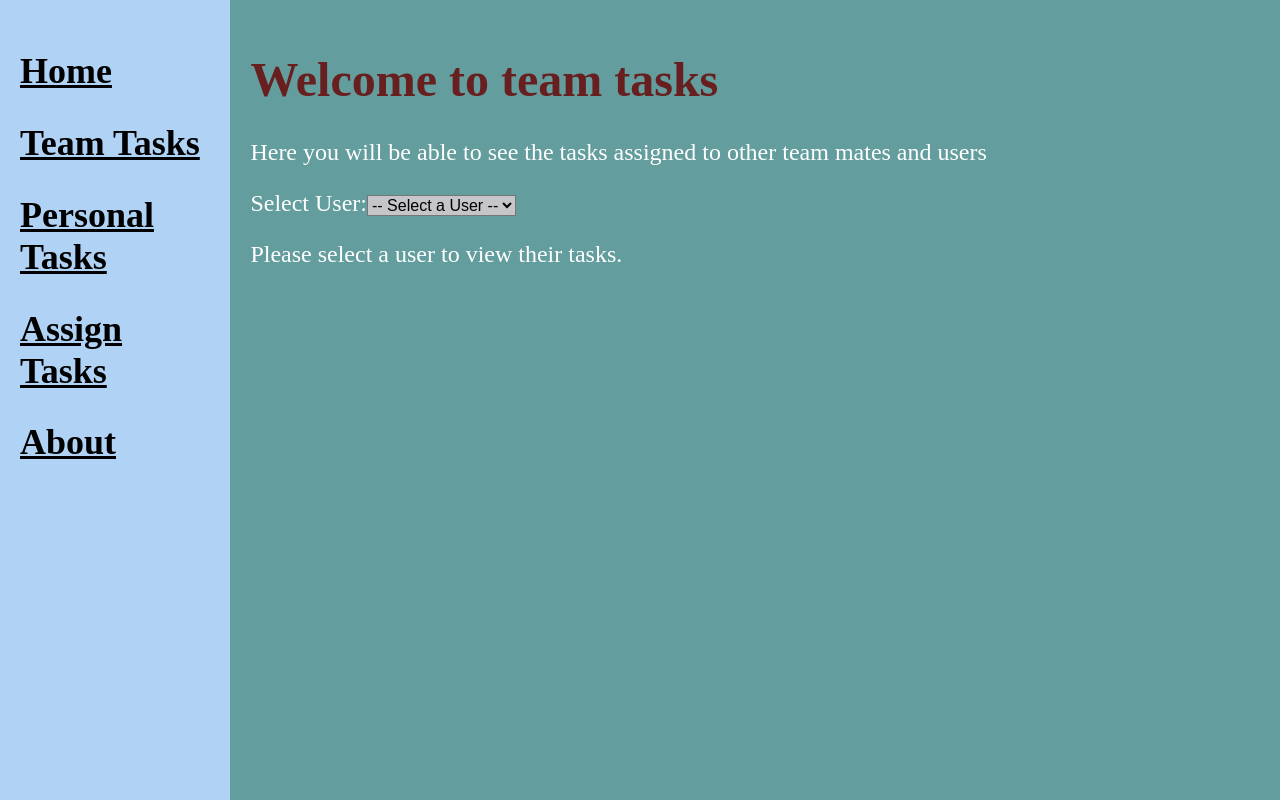
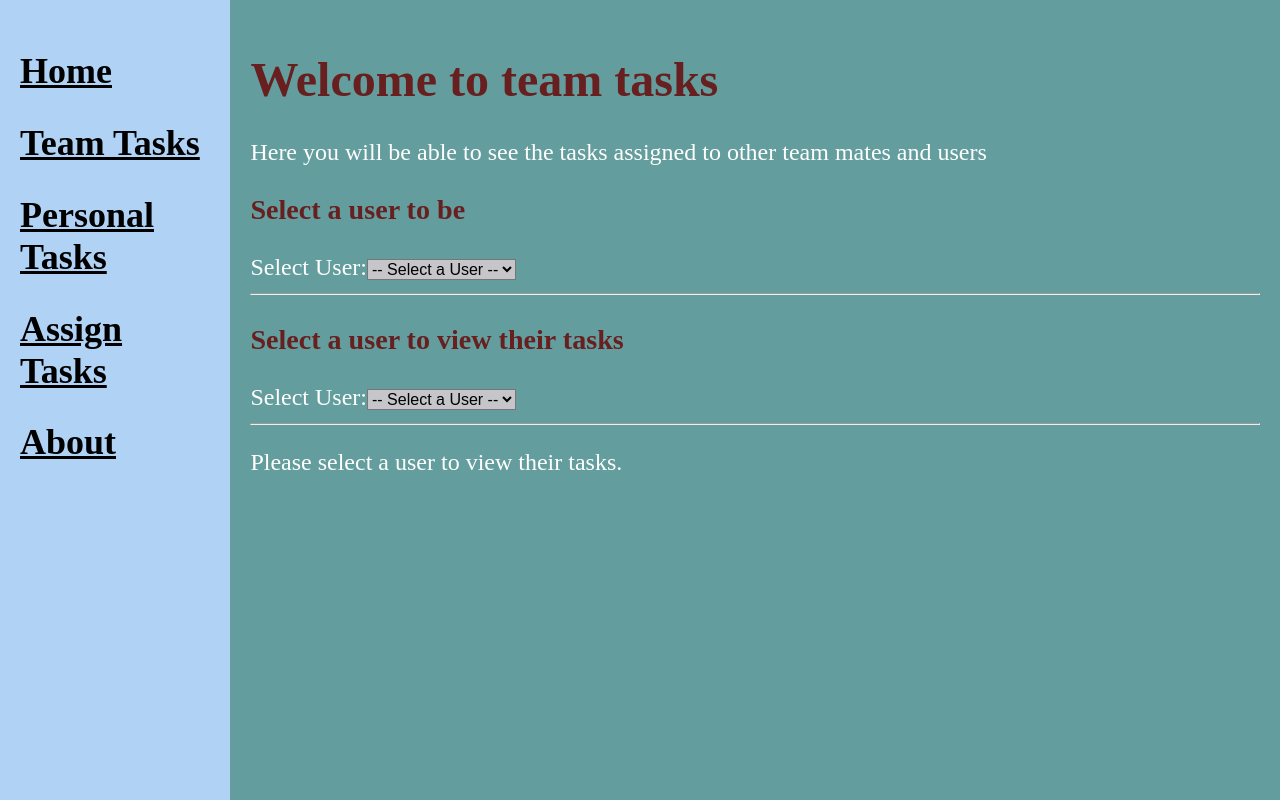
Before and after one commit to Krrithik/TaskManagerApp-React, a React (Vite) app: page /teamTasks in a window 1280 px wide. Built offline with nearby package versions, Linux system fonts and the light colour scheme.

Commit message:
Changed the list to a table, added additional dropdown to choose which user you want to view

```diff
--- a/src/components/TeamTasks.jsx
+++ b/src/components/TeamTasks.jsx
@@ -4,37 +4,64 @@ import UserDropdown from "./UserDropdown";
 
 export default function TeamTasks() {
   const users = getItem("users") || [];
+  const otherUsers = getItem("users") || [];
 
-  const [selectedUser, setSelectedUser] = useState("");
+  const [selectedCurrentUser, setSelectedCurrentUser] = useState("");
+  const [pickUserView, setPickUserView] = useState("");
 
+  {/* Picks the user who is using the app ... will need to be pushed out of here eventually */}
   const teamMemberTasks = users.filter(
-    (teamMemberName) => teamMemberName.name != selectedUser
+    (teamMemberName) => teamMemberName.name != selectedCurrentUser
   );
+
+  {/* Based on the who is the current user */}
+  const teamMembersChoice = teamMemberTasks.filter(
+    (userTasks) => userTasks.name == pickUserView
+  );
+
   console.log(teamMemberTasks);
 
   return (
     <>
+      <h3>Select a user to be</h3>
       <UserDropdown
         userOptions={users}
-        selectedUser={selectedUser}
-        setSelectedUser={setSelectedUser}
+        selectedUser={selectedCurrentUser}
+        setSelectedUser={setSelectedCurrentUser}
       />
-
+      <hr />
+      <h3>Select a user to view their tasks</h3>
+      <UserDropdown
+        userOptions={teamMemberTasks}
+        selectedUser={pickUserView}
+        setSelectedUser={setPickUserView}
+      />
+      <hr />
       {/* Display tasks of the selected user */}
-      {selectedUser ? (
+      {pickUserView ? (
         <>
-          {teamMemberTasks.map((teamMembers, index) => (
+          {teamMembersChoice.map((teamMembers, index) => (
             <div key={index}>
               <h2>{teamMembers.name} tasks</h2>
-              <ul>
+              <table style={{width:'100%', tableLayout: 'fixed', border: '1px solid black'}}>
+                <thead>
+                  <th>Task</th>
+                  <th>Due Date</th>
+                  <th>Priority</th>
+                  <th>Status</th>
+                </thead>
+                <tbody>
                 {teamMembers.tasks.map((task, taskIndex) => (
-                  <li key={taskIndex}>
-                    <strong>Task:</strong> {task.taskName} |{" "}
-                    <strong>Due Date:</strong> {task.dueDate} |{" "}
-                    <strong>Priority:</strong> {task.priority}
-                  </li>
+                    <tr key={taskIndex}>
+                      <td>{task.taskName}</td>
+                      <td>{task.dueDate}</td>
+                      <td>{task.priority}</td>
+                      <td>{task.status}</td>
+                    </tr>
+
                 ))}
-              </ul>
+                </tbody>
+              </table>
             </div>
           ))}
         </>
```
